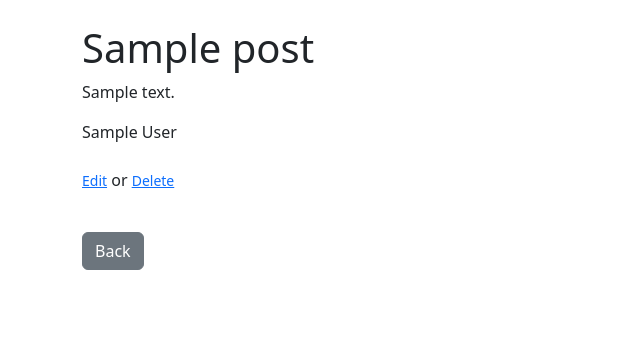
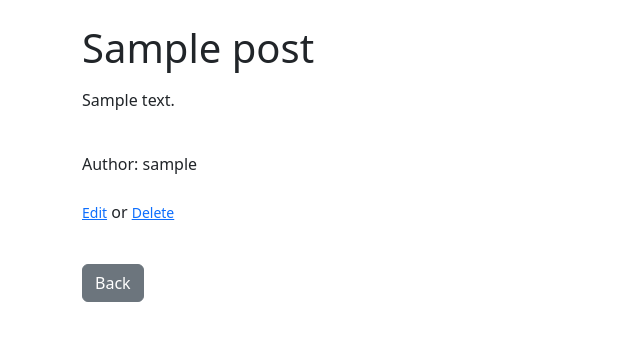
Before and after one commit to mantas-an/ManoBlogas20250626, a Django app: page /posts/1/ in a window 1280 px wide. Shown: the part 56-397 px from the top of the page, without its empty margins (0-640 px from the left). Run offline with Django 5.2, Linux system fonts and the light colour scheme; a user stored in the database is signed in; tables that the repository leaves empty hold one stand-in row (values such as "Sample post").

Commit message:
front end apsauga, kas deletena editina postus,
taip pat pridetas methodas views,kad nebeliktu kai skelbiame postus authorioaus,nes authorius turi buti automatiskai nustatytyas

```diff
--- a/myapp/forms.py
+++ b/myapp/forms.py
@@ -5,13 +5,14 @@ from .models import Post
 class PostForm(forms.ModelForm):
     class Meta:
         model = Post
-        fields = ['title', 'content', 'author']
+        #fields = ['title', 'content', 'author'] - panaikinome authors,nes nera logikos ji rodyti dabar creatinant posta taip pat ir is widgets
+        fields = ['title', 'content']
 
         #widget = styling
         widgets = {
             'title': forms.TextInput(attrs={'class': 'form-control', 'placeholder':'Posto pavadinimas'}), #we will pass css class, sita vieta bus naudojama bootsrapui formoms
             'content': forms.Textarea(attrs={'class': 'form-control'}), #we will pass css class sita vieta bus naudojama bootsrapui formoms
-            'author': forms.Select(attrs={'class': 'form-control'}), #we will pass css class sita vieta bus naudojama bootsrapui formoms
+            #'author': forms.Select(attrs={'class': 'form-control'}), #we will pass css class sita vieta bus naudojama bootsrapui formoms
         }
 
 
--- a/myapp/models.py
+++ b/myapp/models.py
@@ -10,7 +10,7 @@ class Post(models.Model):
     title = models.CharField(max_length=100)
     content = models.TextField(max_length=2000)
     created_at = models.DateTimeField(auto_now_add=True)
-    author = models.ForeignKey(User, on_delete=models.CASCADE, default=1)
+    author = models.ForeignKey(User, on_delete=models.CASCADE)
 
     def __str__(self):
         return f'{self.title} - "{self.author}"'
--- a/myapp/templates/detail_post_view.html
+++ b/myapp/templates/detail_post_view.html
@@ -7,12 +7,15 @@
 
 
 <h1>{{ post.title }}</h1>
-<p>{{ post.content }}</p>
-<p>{{ post.author.first_name }} {{ post.author.last_name }}
+<p>{{ post.content | linebreaks }}</p>
+<br/>
+<p>Author: {{ post.author }}
     <br/>
     <br/>
     {% if user.is_authenticated %}
-    <small><a href="{% url 'update_post' post.pk %}">Edit</a></small> or <small><a href="{% url 'delete_post' post.pk %}">Delete</a></small></p>
+        {% if user.id == post.author.id %}
+            <small><a href="{% url 'update_post' post.pk %}">Edit</a></small> or <small><a href="{% url 'delete_post' post.pk %}">Delete</a></small></p>
+        {% endif %}
     {% endif %}
 
 
--- a/myapp/views.py
+++ b/myapp/views.py
@@ -31,6 +31,10 @@ class AddPosts(CreateView):
     context_object_name = 'add_posts'
     #fields = ['title', 'content', 'author'] <-- Nebenaudosim, nes turime form.py clase ir perduodam info i sia klase su form_clas=PostForm #arba galime naudoti fields=  '__all__'
 
+    def form_valid(self, form):
+        form.instance.author = self.request.user
+        return super().form_valid(form) # si methoda sukureme, nes pacioj pradzioje buvom leide pasirinkti posto autoriu kai kuriame psota, si methoda sukurus, taip pat reikejo koreguoti ir formas kurias naudojame siame view
+
 class UpdatePost(UpdateView):
     model = Post
     form_class = EditForm
```
Also changed, not shown: myapp/templates/delete_post.html (+5 -2 lines), myapp/templates/list_of_posts.html (+6 -4 lines).
